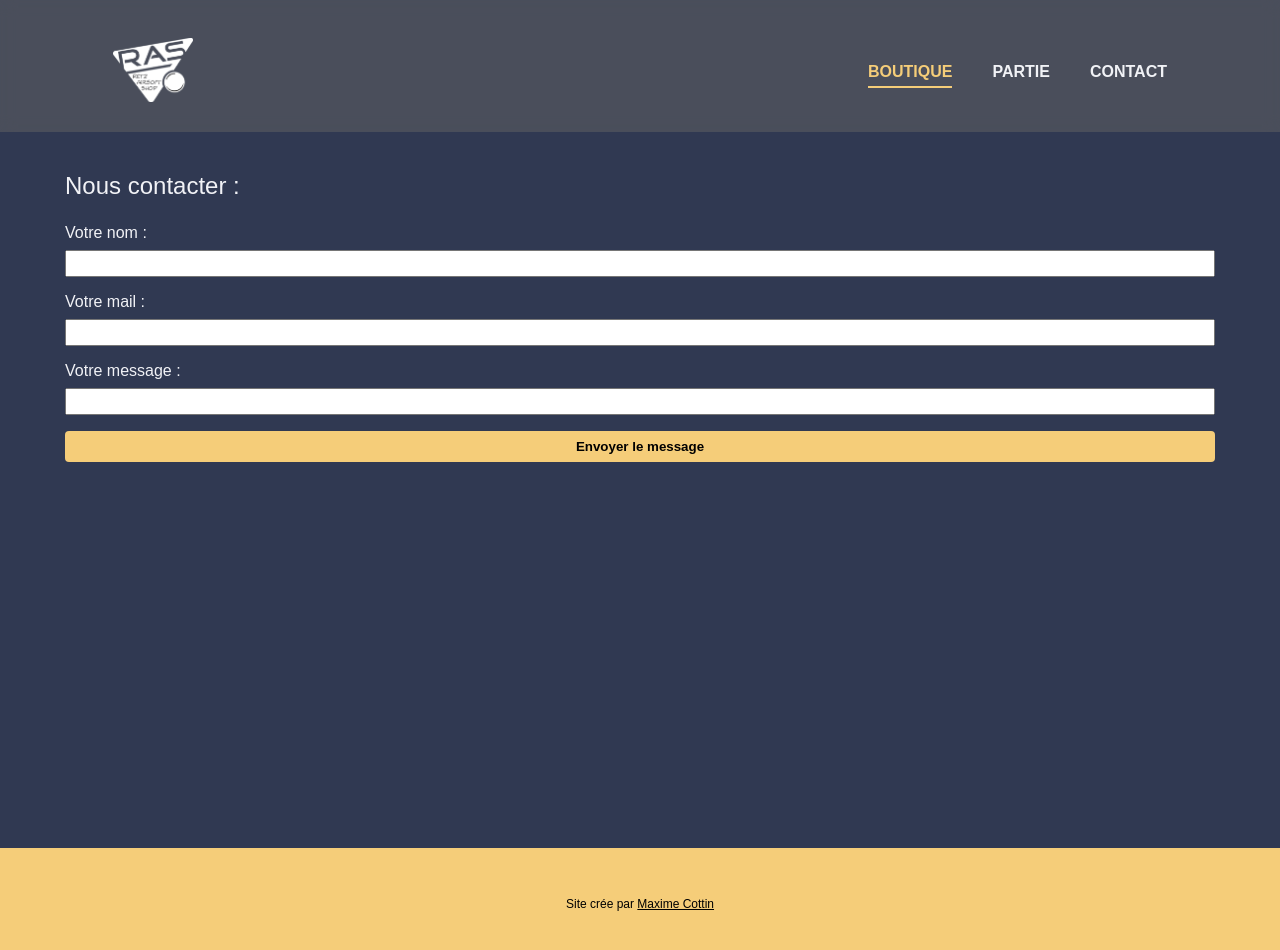
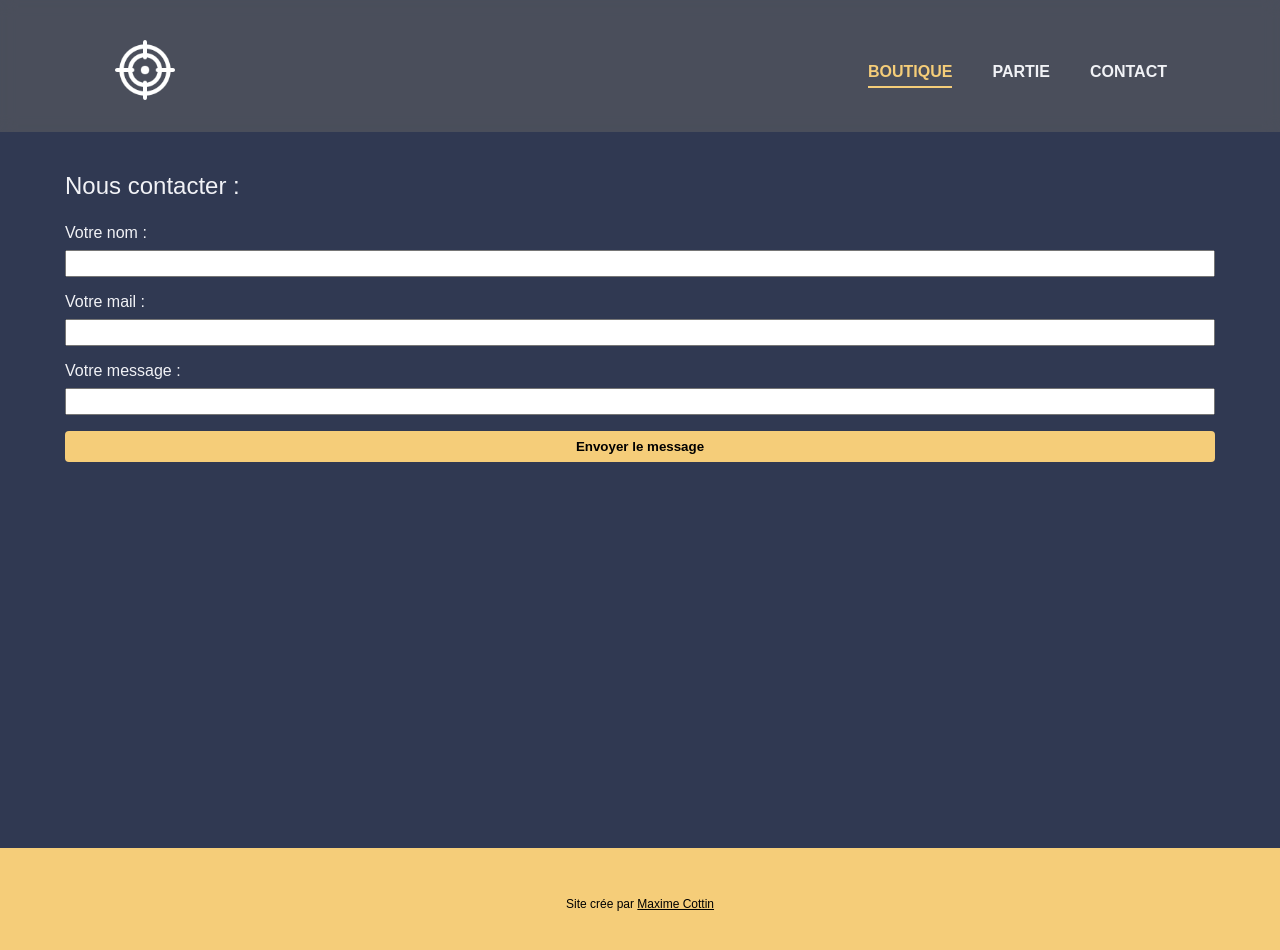
Before and after one commit to Maxime-Cottin/NextJS-GraphQL, a Next.js app: page /PageContact in a window 1280 px wide. Shown: the top 950 px of the page. Built offline with nearby package versions, Linux system fonts and the light colour scheme.

Commit message:
Rework logos and name

```diff
--- a/components/Header.tsx
+++ b/components/Header.tsx
@@ -15,7 +15,7 @@ export const Header = ({ isHomePage }: HeaderProps) => (
 		<div className="navContent">
 			<Link href="/">
 				<a>
-          <img src="./RAS_logo.png" />
+					<img src="./icons8-precision-90.png" />
 				</a>
 			</Link>
 			<div className="navBar">
```
Also changed, not shown: public/icons8-precision-90.png (added). Lines whose indentation alone changed are shown as unchanged.
